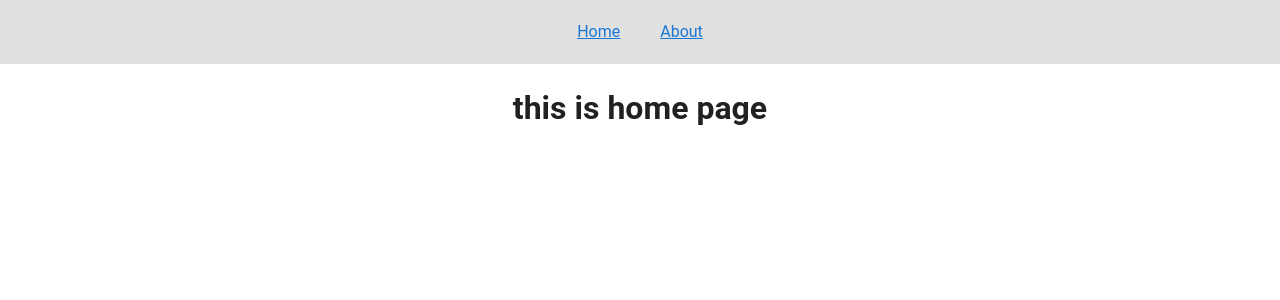
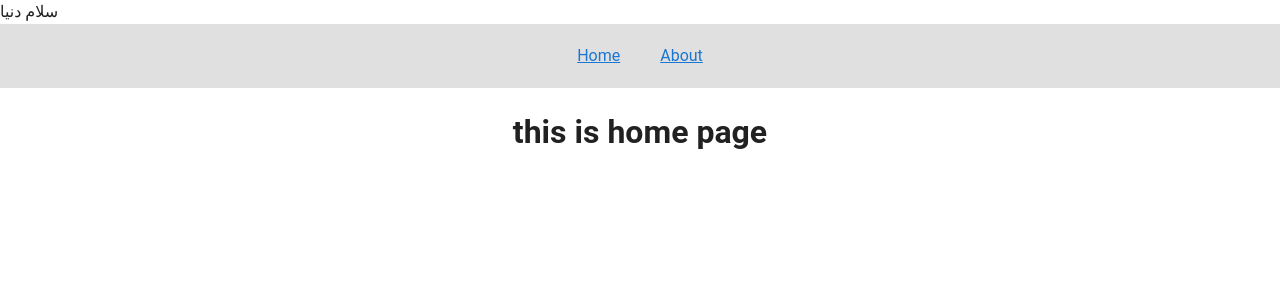
Before and after one commit to zaynab-git/resume, a Vue app: page / in a window 1280 px wide. Shown: the top 300 px of the page. Built offline with nearby package versions, Linux system fonts and the light colour scheme.

Commit message:
اضافه کردن کتابخانه i18n و چاپ یک سلام دنیا ساده به فارسی به عنوان تست

```diff
--- a/package.json
+++ b/package.json
@@ -12,6 +12,7 @@
     "core-js": "^3.6.5",
     "vue": "^2.6.11",
     "vue-chartjs": "^3.5.1",
+    "vue-i18n": "^8.25.0",
     "vue-router": "^3.2.0",
     "vuetify": "^2.4.0",
     "vuex": "^3.4.0"
--- a/src/App.vue
+++ b/src/App.vue
@@ -1,5 +1,8 @@
 <template>
   <v-app>
+
+    {{ $t("message.hello") }}
+
     <div class=" d-flex align-center justify-center grey lighten-2">
 
       <router-link class="pa-5" to="/">Home</router-link>
--- a/src/main.js
+++ b/src/main.js
@@ -1,14 +1,35 @@
 import Vue from "vue";
+import VueI18n from "vue-i18n";
 import App from "./App.vue";
 import router from "./router";
 import store from "./store";
 import vuetify from "./plugins/vuetify";
 
 Vue.config.productionTip = false;
+Vue.use(VueI18n)
+
+const messages = {
+  en: {
+    message: {
+      hello: 'hello world'
+    }
+  },
+  fa: {
+    message: {
+      hello: 'سلام دنیا'
+    }
+  }
+}
+
+const i18n = new VueI18n({
+  locale: 'fa', // set locale
+  messages, // set locale messages
+})
 
 new Vue({
   router,
   store,
   vuetify,
+  i18n,
   render: (h) => h(App),
 }).$mount("#app");
--- a/src/views/About.vue
+++ b/src/views/About.vue
@@ -31,9 +31,6 @@
     <div>
       <router-view />
     </div>
-
-
-
   </div>
 
 
```
Also changed, not shown: 1 other file (tests, documents, lock files or other folders).
